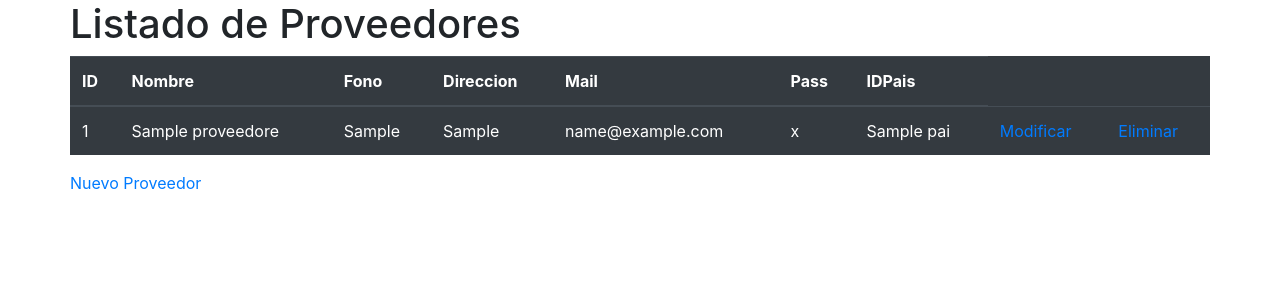
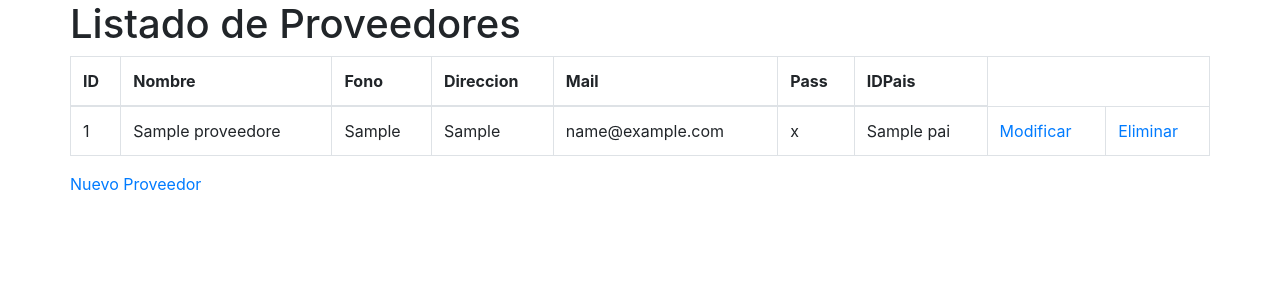
Before and after one commit to SebaMSH/PruebaTres, a Django app: page /listar_proveedor in a window 1280 px wide. Shown: the part 56-356 px from the top of the page. Run offline with Django 3.2, Linux system fonts and the light colour scheme; tables that the repository leaves empty hold one stand-in row (values such as "Sample post"); some libraries are stand-ins or nearby versions.

Commit message:
Modificaciones

```diff
--- a/PruebaTres/core/templates/core/form_mod_proveedor.html
+++ b/PruebaTres/core/templates/core/form_mod_proveedor.html
@@ -60,7 +60,7 @@
             <form method="post" action="" id="formulario">
                 {% csrf_token %}
                 <div class="form-group">
-                    {{ form.as_table }}
+                    {{ form.as_p }}
                 </div>
                 <input type="submit" class="btn btn-danger" id="enviar" value="Modificar">
                 <input type="reset" class="btn btn-primary" id="limpiar" value="Limpiar">
--- a/PruebaTres/core/templates/core/listar_proveedor.html
+++ b/PruebaTres/core/templates/core/listar_proveedor.html
@@ -57,7 +57,7 @@
             <h1>Listado de Proveedores</h1>
         </div>
         <div class="row">
-            <table class="table table-hover table-dark">
+            <table class="table table-hover table-bordered">
                 <thead>
                     <tr>
                         <!-- <th scope="col" style="width: 350px;"></th> -->
```
